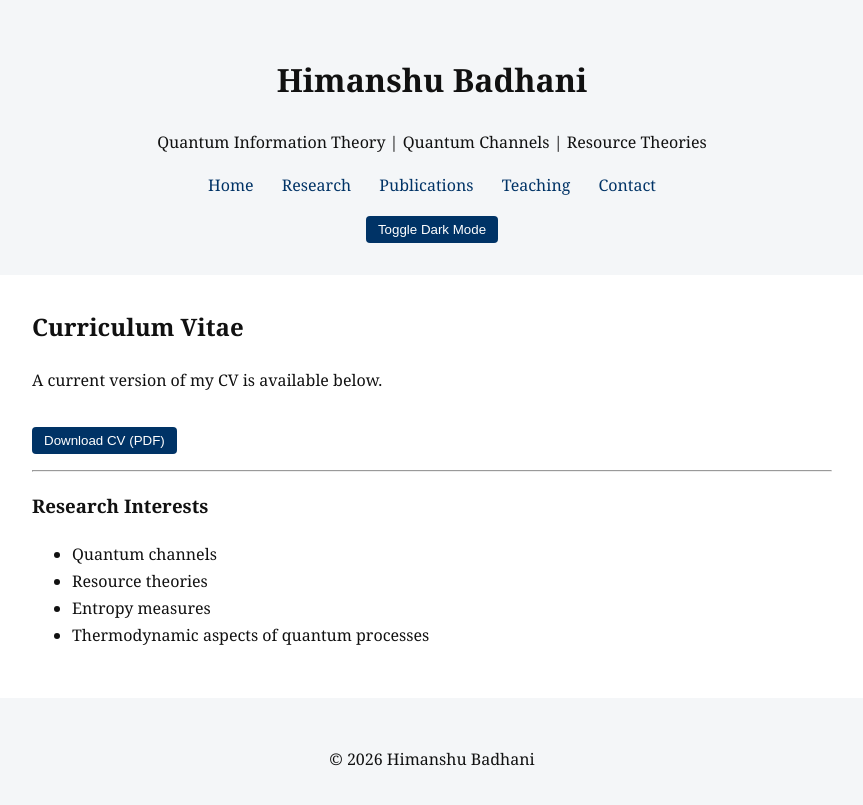
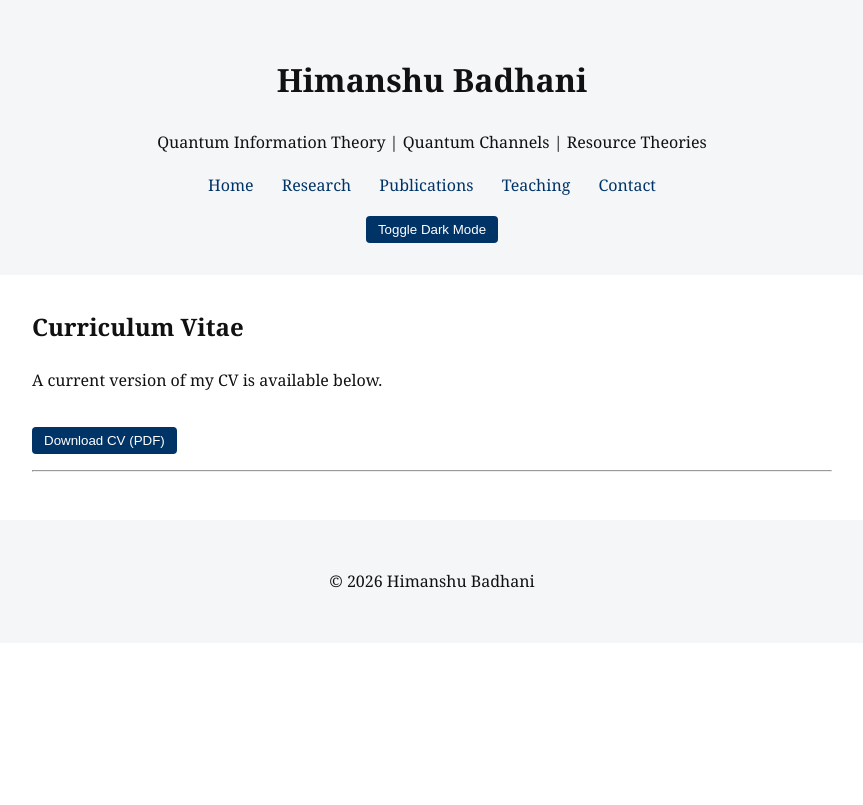
Before and after one commit to himanshubadhani/himanshubadhani.github.io, a Jekyll site: the page built from cv.md, in a window 1280 px wide. Shown: the top 805 px of the page, without its empty margins (208-1071 px from the left). Built offline with Jekyll 4.4.1, drawn with Linux system fonts in a browser that asks for light colours.

Commit message:
Update cv.md

```diff
--- a/cv.md
+++ b/cv.md
@@ -12,10 +12,3 @@ A current version of my CV is available below.
 </a>
 
 ---
-
-### Research Interests
-
-- Quantum channels
-- Resource theories
-- Entropy measures
-- Thermodynamic aspects of quantum processes
```
